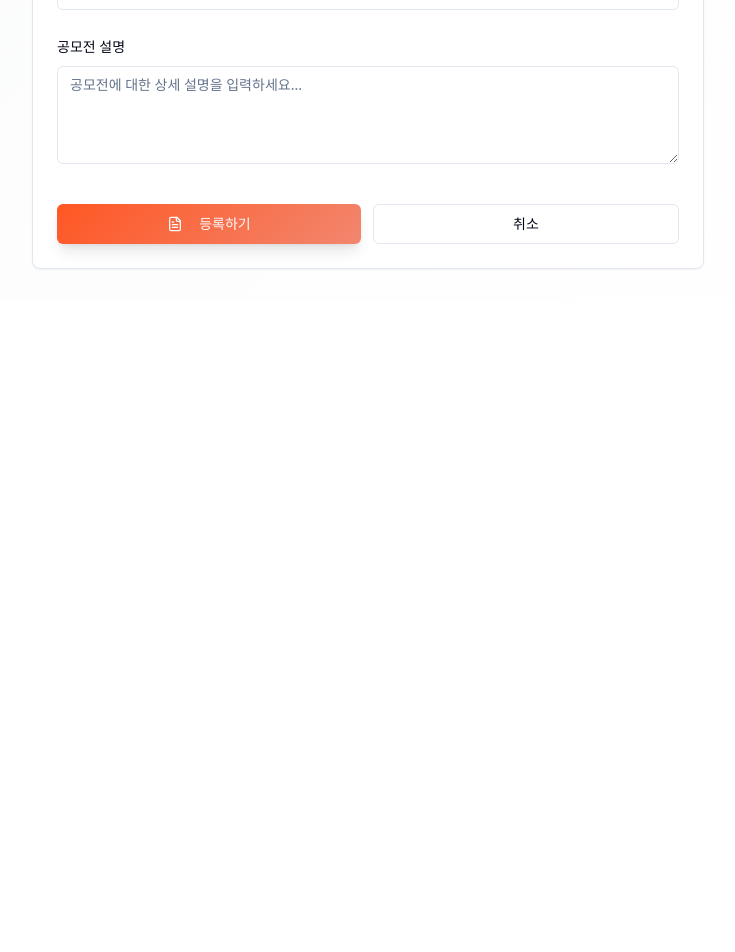
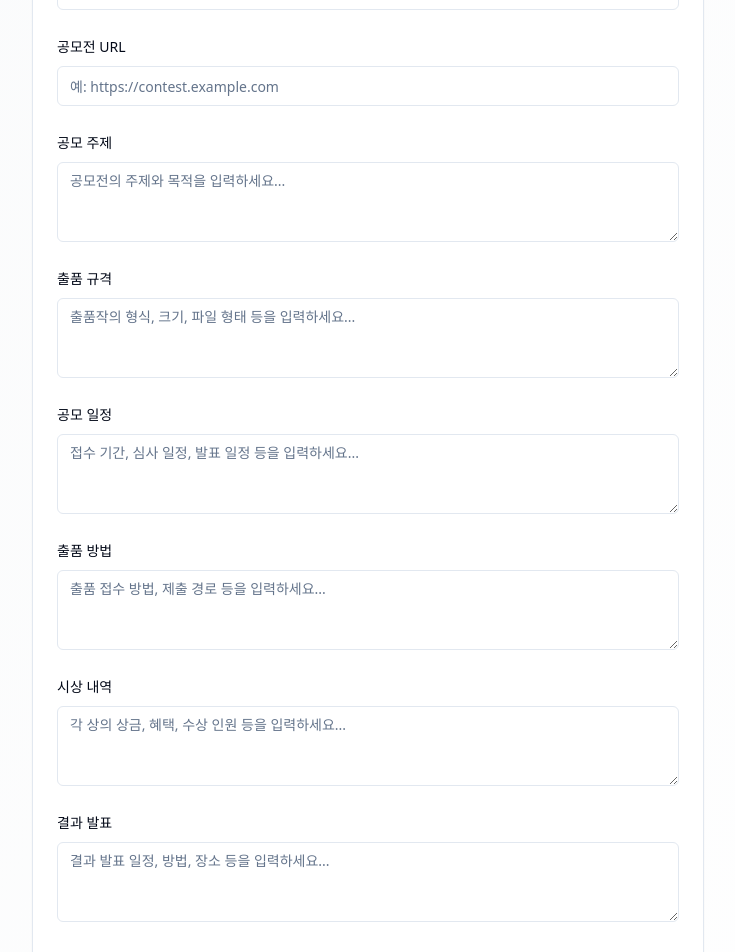
Before and after one commit to BokEumEom/contest-ace-hub, a React (Vite) app: page /new-contest in a window 1280 px wide. Shown: the part 620-1572 px from the top of the page, without its empty margins (272-1007 px from the left). Before the commit the page ends 921 px from the top, so only its background shows below. Built offline with nearby package versions, Linux system fonts and the light colour scheme.

Commit message:
feat: Improve contest form fields
Added fields for contest subject, submission guidelines, schedule, submission method, awards, results announcement, notes, and URL to the contest registration form.

```diff
--- a/src/components/ContestForm.tsx
+++ b/src/components/ContestForm.tsx
@@ -25,6 +25,14 @@ const ContestForm: React.FC<ContestFormProps> = ({ onSuccess, onCancel }) => {
     prize: '',
     description: '',
     teamMembers: 1,
+    contestTheme: '',
+    submissionFormat: '',
+    contestSchedule: '',
+    submissionMethod: '',
+    prizeDetails: '',
+    resultAnnouncement: '',
+    precautions: '',
+    contestUrl: '',
   });
 
   const handleSubmit = (e: React.FormEvent) => {
@@ -142,13 +150,101 @@ const ContestForm: React.FC<ContestFormProps> = ({ onSuccess, onCancel }) => {
           </div>
 
           <div className="space-y-2">
-            <Label htmlFor="description">공모전 설명</Label>
+            <Label htmlFor="contestUrl">공모전 URL</Label>
+            <Input
+              id="contestUrl"
+              value={formData.contestUrl}
+              onChange={(e) => handleChange('contestUrl', e.target.value)}
+              placeholder="예: https://contest.example.com"
+              type="url"
+            />
+          </div>
+
+          <div className="space-y-2">
+            <Label htmlFor="contestTheme">공모 주제</Label>
+            <Textarea
+              id="contestTheme"
+              value={formData.contestTheme}
+              onChange={(e) => handleChange('contestTheme', e.target.value)}
+              placeholder="공모전의 주제와 목적을 입력하세요..."
+              rows={3}
+            />
+          </div>
+
+          <div className="space-y-2">
+            <Label htmlFor="submissionFormat">출품 규격</Label>
+            <Textarea
+              id="submissionFormat"
+              value={formData.submissionFormat}
+              onChange={(e) => handleChange('submissionFormat', e.target.value)}
+              placeholder="출품작의 형식, 크기, 파일 형태 등을 입력하세요..."
+              rows={3}
+            />
+          </div>
+
+          <div className="space-y-2">
+            <Label htmlFor="contestSchedule">공모 일정</Label>
+            <Textarea
+              id="contestSchedule"
+              value={formData.contestSchedule}
+              onChange={(e) => handleChange('contestSchedule', e.target.value)}
+              placeholder="접수 기간, 심사 일정, 발표 일정 등을 입력하세요..."
+              rows={3}
+            />
+          </div>
+
+          <div className="space-y-2">
+            <Label htmlFor="submissionMethod">출품 방법</Label>
+            <Textarea
+              id="submissionMethod"
+              value={formData.submissionMethod}
+              onChange={(e) => handleChange('submissionMethod', e.target.value)}
+              placeholder="출품 접수 방법, 제출 경로 등을 입력하세요..."
+              rows={3}
+            />
+          </div>
+
+          <div className="space-y-2">
+            <Label htmlFor="prizeDetails">시상 내역</Label>
+            <Textarea
+              id="prizeDetails"
+              value={formData.prizeDetails}
+              onChange={(e) => handleChange('prizeDetails', e.target.value)}
+              placeholder="각 상의 상금, 혜택, 수상 인원 등을 입력하세요..."
+              rows={3}
+            />
+          </div>
+
+          <div className="space-y-2">
+            <Label htmlFor="resultAnnouncement">결과 발표</Label>
+            <Textarea
+              id="resultAnnouncement"
+              value={formData.resultAnnouncement}
+              onChange={(e) => handleChange('resultAnnouncement', e.target.value)}
+              placeholder="결과 발표 일정, 방법, 장소 등을 입력하세요..."
+              rows={3}
+            />
+          </div>
+
+          <div className="space-y-2">
+            <Label htmlFor="precautions">유의사항</Label>
+            <Textarea
+              id="precautions"
+              value={formData.precautions}
+              onChange={(e) => handleChange('precautions', e.target.value)}
+              placeholder="참가 조건, 제한사항, 기타 주의사항을 입력하세요..."
+              rows={3}
+            />
+          </div>
+
+          <div className="space-y-2">
+            <Label htmlFor="description">기타 설명</Label>
             <Textarea
               id="description"
               value={formData.description}
               onChange={(e) => handleChange('description', e.target.value)}
-              placeholder="공모전에 대한 상세 설명을 입력하세요..."
-              rows={4}
+              placeholder="추가적인 공모전 정보를 입력하세요..."
+              rows={3}
             />
           </div>
 
--- a/src/components/NotificationDropdown.tsx
+++ b/src/components/NotificationDropdown.tsx
@@ -1,6 +1,6 @@
 
 import React from 'react';
-import { Bell, Clock, Trophy, AlertTriangle, CheckCircle, Info, Trash2, MarkAsRead } from 'lucide-react';
+import { Bell, Clock, Trophy, AlertTriangle, CheckCircle, Info, Trash2, Check } from 'lucide-react';
 import { Button } from '@/components/ui/button';
 import { DropdownMenu, DropdownMenuContent, DropdownMenuItem, DropdownMenuTrigger, DropdownMenuSeparator } from '@/components/ui/dropdown-menu';
 import { Badge } from '@/components/ui/badge';
@@ -71,7 +71,7 @@ const NotificationDropdown = () => {
                   onClick={markAllAsRead}
                   className="text-xs"
                 >
-                  <MarkAsRead className="h-3 w-3 mr-1" />
+                  <Check className="h-3 w-3 mr-1" />
                   모두 읽음
                 </Button>
               )}
```
